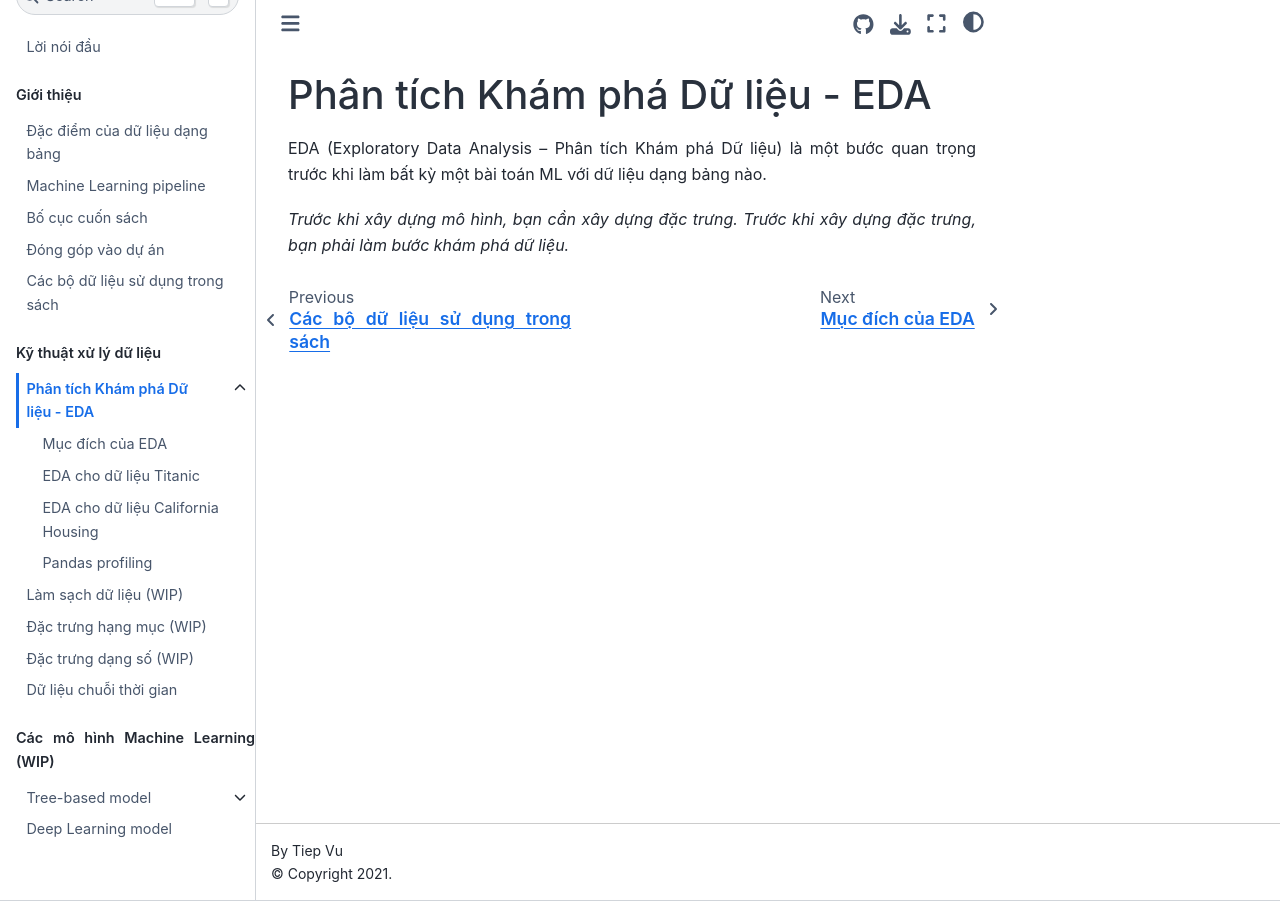
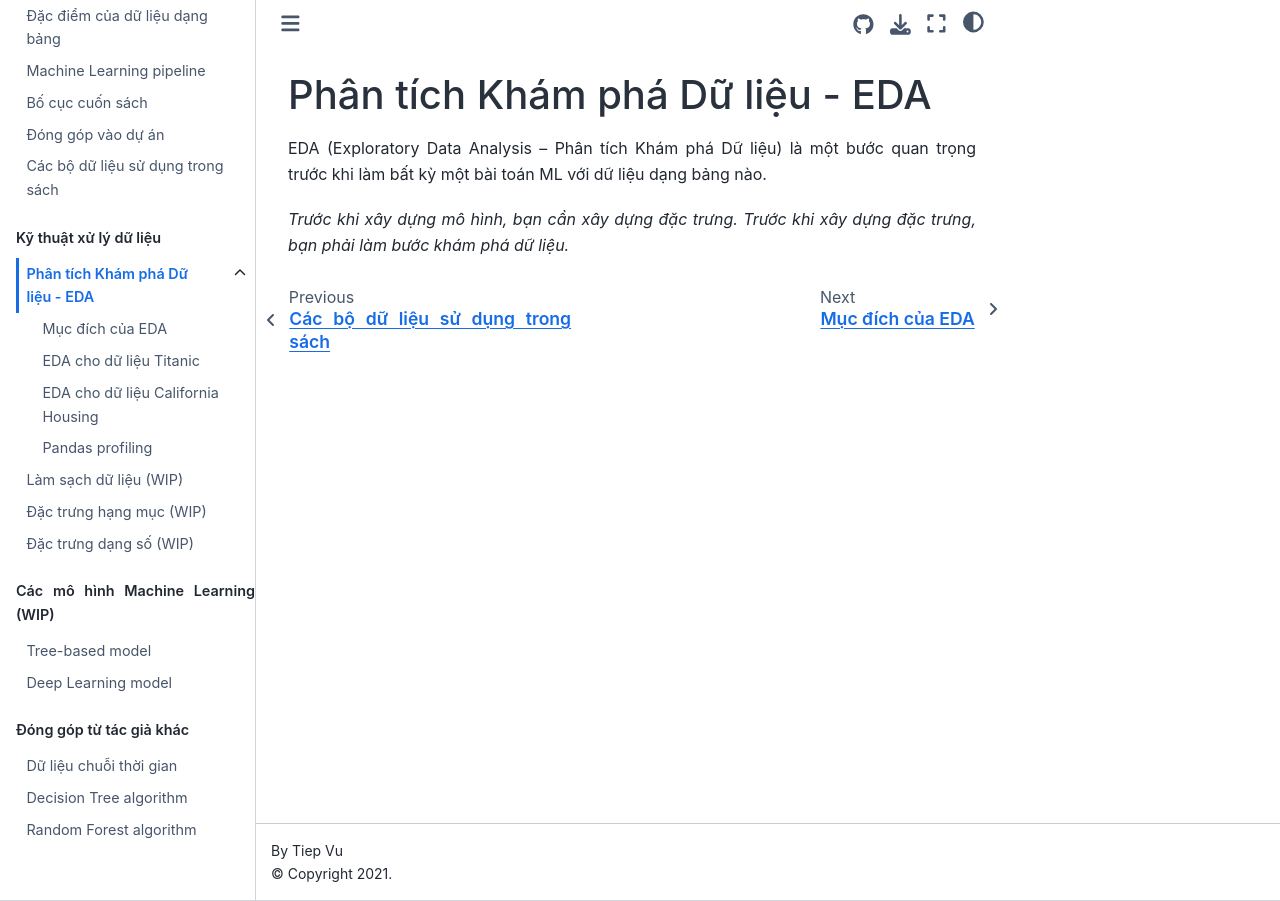
Before and after one commit to tiepvupsu/tabml_book, a Jupyter Book: the page built from book/ch_data_processing/eda.md, in a window 1280 px wide. Built offline with Jupyter Book 1.0.4 settings and Sphinx 7.4.7 and the Sphinx Book theme 1.1.4, drawn with Linux system fonts in a browser that asks for light colours.

Commit message:
move tuan and khanh posts to a separate part

```diff
--- a/book/_toc.yml
+++ b/book/_toc.yml
@@ -28,15 +28,19 @@
     - file: ch_data_processing/numeric_data
       # sections:
       #   - file: ch_data_processing/titanic_numeric
-    - file: ch_data_processing/timeseries_data
 
 - part: Các mô hình Machine Learning (WIP)
   chapters:
     - file: ch_model/tree
-      sections:
-        - file: ch_model/decision_tree
-        - file: ch_model/random_forest
     - file: ch_model/deep_learning
+
+- part: Đóng góp từ tác giả khác
+  chapters:
+    - file: ch_data_processing/timeseries_data
+    - file: ch_model/decision_tree
+    - file: ch_model/random_forest
+
+
 # -- old TOC style --
 # - file: ch_tabular_data/index
 #   sections:
```
